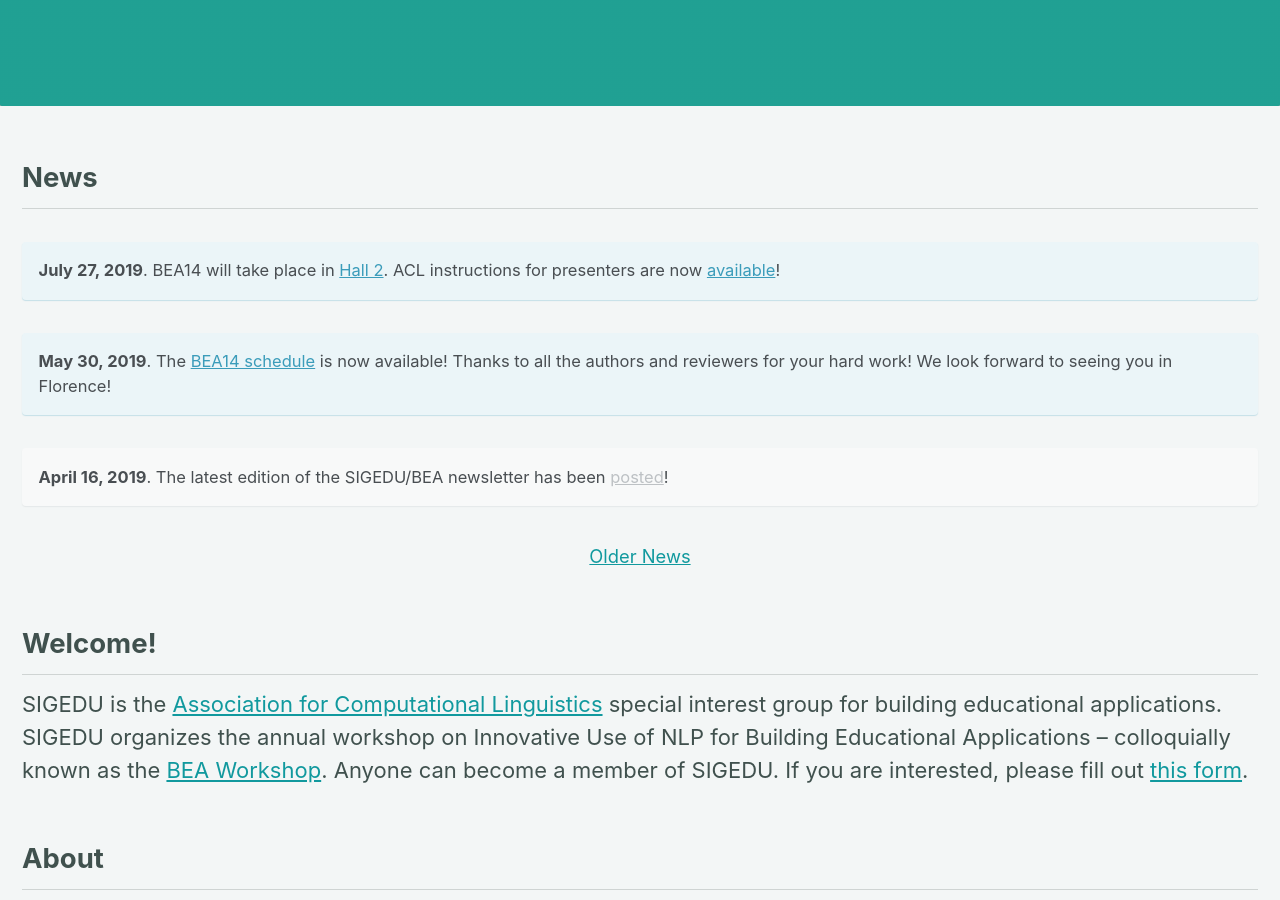
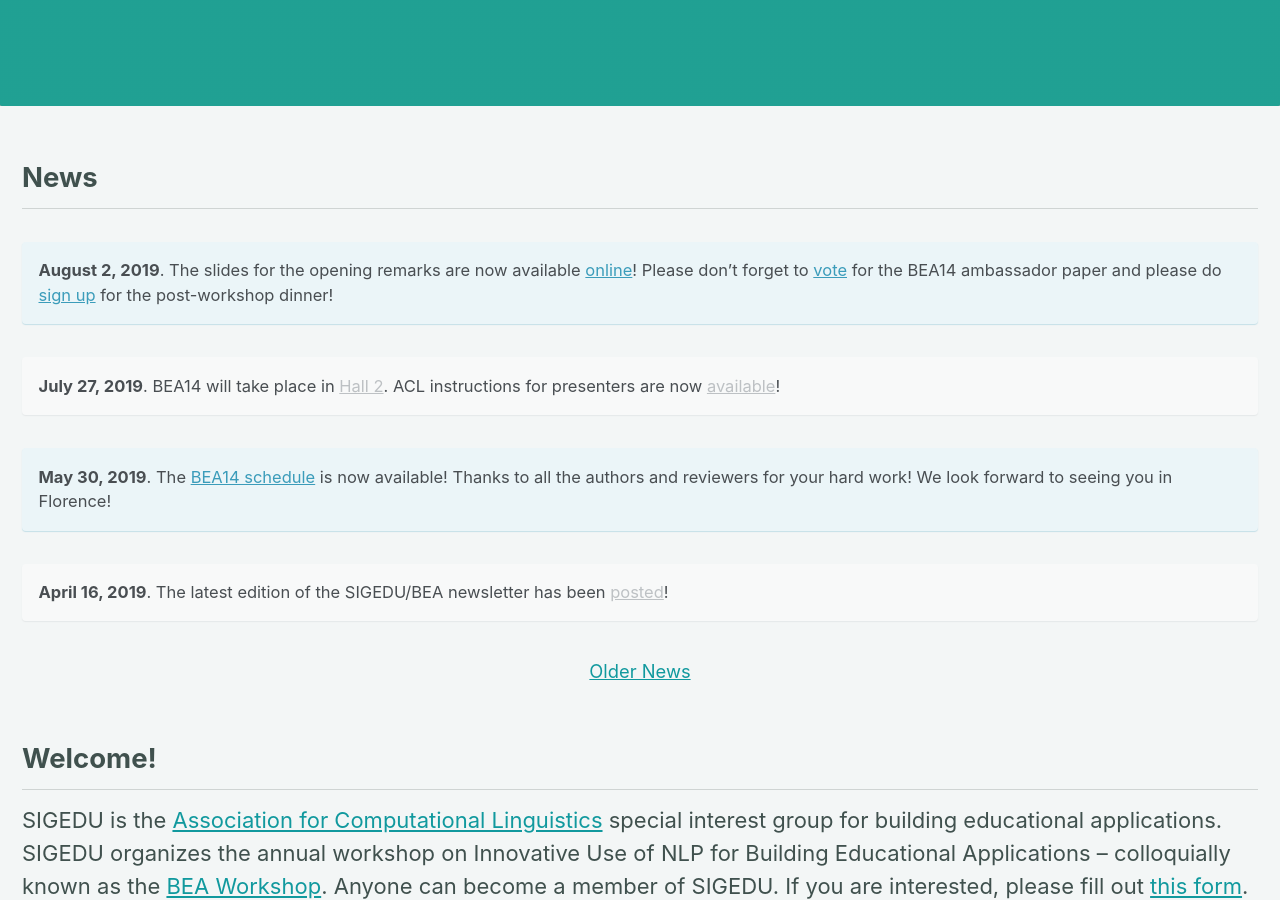
Before and after one commit to sigedu-org/website, a Jekyll site: the page built from _pages/home.md, in a window 1280 px wide and 900 px high, scrolled down 402 px. Built offline with Jekyll 4.4.1, drawn with Linux system fonts in a browser that asks for light colours; cached includes are drawn as plain includes; nearby versions of some CDN libraries.

Commit message:
Add slides for opening remarks and links to forms
- Links for the Ambassador Paper voting form and the post-workshop
dinner sign up!

```diff
--- a/_pages/home.md
+++ b/_pages/home.md
@@ -10,8 +10,11 @@ excerpt: "Special Interest Group for Building Educational Applications<br/><br/>
 
 <h2>News</h2>
 
+**August 2, 2019**. The slides for the opening remarks are now available [online](/downloads/bea14-opening-remarks-v3.pptx)! Please don't forget to [vote](https://bit.ly/bea14-ambassador) for the BEA14 ambassador paper and please do [sign up](https://bit.ly/bea14-dinner) for the post-workshop dinner!
+{: .notice--info}
+
 **July 27, 2019**. BEA14 will take place in [Hall 2](http://www.acl2019.org/EN/workshops.xhtml). ACL instructions for presenters are now [available](http://www.acl2019.org/EN/instructions-for-presenters.xhtml)!
-{: .notice--info}
+{: .notice}
 
 **May 30, 2019**. The [BEA14 schedule](/bea/current#schedule) is now available! Thanks to all the authors and reviewers for your hard work! We look forward to seeing you in Florence!
 {: .notice--info}
```
Also changed, not shown: 1 other file.
